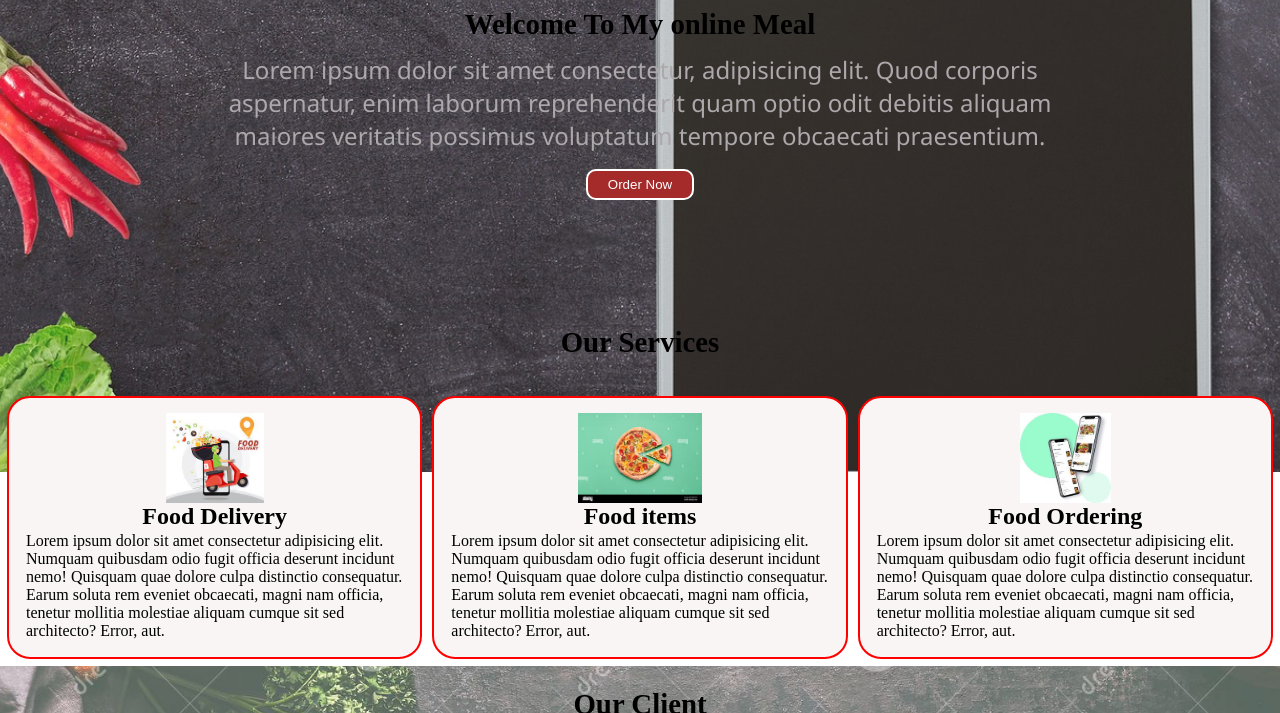
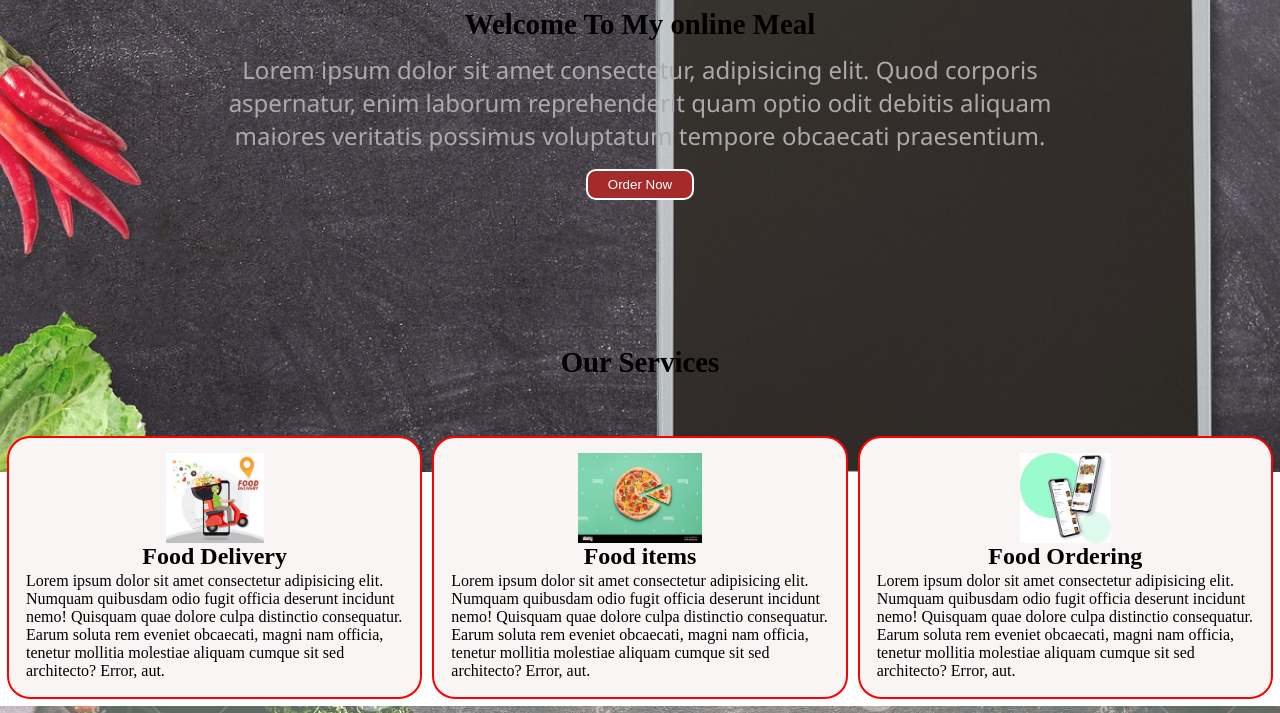
Before and after one commit to InzamamulHaque09/onlinemeal2, a plain HTML site: page index.html in a window 1280 px wide. Shown: the part 82-795 px from the top of the page. Drawn offline with Linux system fonts and the light colour scheme.

Commit message:
Update index.html

```diff
--- a/index.html
+++ b/index.html
@@ -32,7 +32,7 @@
         <button class="btn">Order Now</button>
     </section>
     <section id="services-container">
-        <h1 class="h-primary center" style="text-align: center; margin: 20px;">Our Services
+        <h1 class="h-primary center" style="text-align: center; margin: 40px;">Our Services
         </h1>
         <div id="services">
             <div class="box">
```
